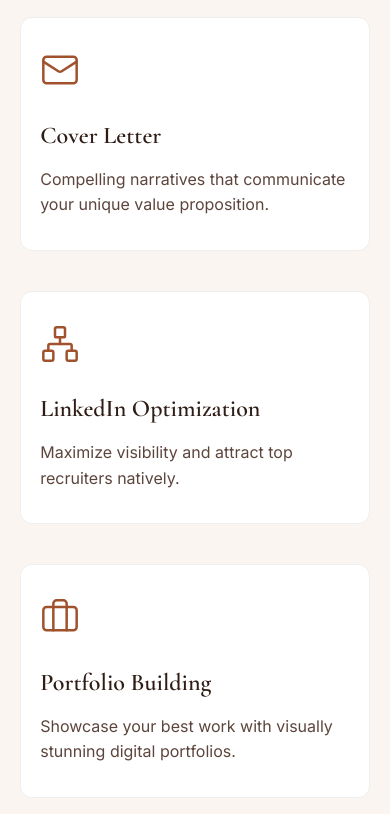
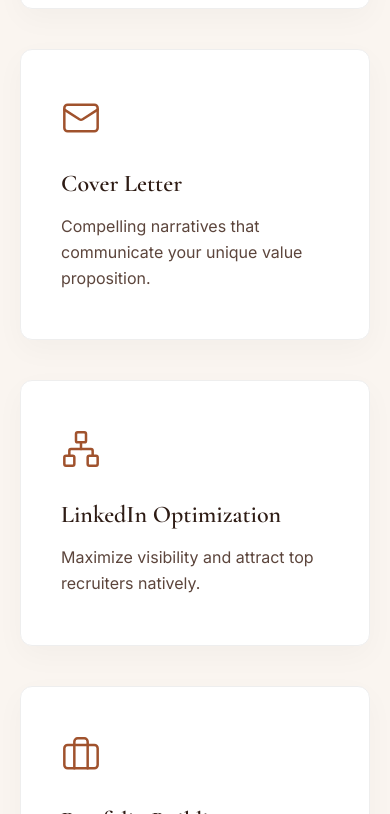
Before and after one commit to halaae/forge-digital, a React (Vite) app: page / in a window 390 px wide. Shown: the part 1210-2024 px from the top of the page. Built offline with nearby package versions, Linux system fonts and the light colour scheme.

Commit message:
Add responsive raw javascript 3D tracking physics

```diff
--- a/src/App.css
+++ b/src/App.css
@@ -199,26 +199,23 @@
   margin-top: 5rem;
 }
 
-.service-card {
+.service-card-interactive {
   padding: 3rem 2.5rem;
   background: var(--bg-light);
   border: 1px solid #eee;
   border-radius: 12px;
   text-align: left;
-  transition: var(--transition);
   transform-style: preserve-3d;
-  perspective: 1000px;
+  will-change: transform;
+  height: 100%;
 }
 
-.service-card:nth-child(1) { transition-delay: 0.1s; }
-.service-card:nth-child(2) { transition-delay: 0.2s; }
-.service-card:nth-child(3) { transition-delay: 0.3s; }
-.service-card:nth-child(4) { transition-delay: 0.4s; }
+.service-card-interactive:hover {
+  border-color: var(--brand);
+}
 
-.service-card:hover {
-  transform: translateY(-15px) rotateX(5deg) rotateY(-5deg);
-  box-shadow: -10px 25px 40px rgba(160, 82, 45, 0.15);
-  border-color: var(--brand);
+.card-interior {
+  pointer-events: none;
 }
 
 .service-icon {
@@ -226,12 +223,12 @@
   margin-bottom: 1.5rem;
 }
 
-.service-card h3 {
+.service-card-interactive h3 {
   font-size: 1.5rem;
   margin-bottom: 1rem;
 }
 
-.service-card p {
+.service-card-interactive p {
   color: var(--text-secondary);
   font-size: 1rem;
   line-height: 1.6;
--- a/src/components/Services.jsx
+++ b/src/components/Services.jsx
@@ -1,5 +1,51 @@
-import React from 'react';
+import React, { useState, useRef } from 'react';
 import { FileText, Mail, Briefcase, Network } from 'lucide-react';
+
+const InteractiveCard = ({ icon, title, desc }) => {
+  const cardRef = useRef(null);
+  const [rotation, setRotation] = useState({ x: 0, y: 0 });
+  const [isHovered, setIsHovered] = useState(false);
+
+  const handleMouseMove = (e) => {
+    if (!cardRef.current) return;
+    const rect = cardRef.current.getBoundingClientRect();
+    const width = rect.width;
+    const height = rect.height;
+    const mouseX = e.clientX - rect.left - width / 2;
+    const mouseY = e.clientY - rect.top - height / 2;
+
+    const rotateY = (mouseX / (width / 2)) * 12;
+    const rotateX = -(mouseY / (height / 2)) * 12;
+
+    setRotation({ x: rotateX, y: rotateY });
+  };
+
+  const handleMouseLeave = () => {
+    setIsHovered(false);
+    setRotation({ x: 0, y: 0 });
+  };
+
+  return (
+    <div
+      className="service-card-interactive"
+      ref={cardRef}
+      onMouseEnter={() => setIsHovered(true)}
+      onMouseMove={handleMouseMove}
+      onMouseLeave={handleMouseLeave}
+      style={{
+        transform: `perspective(1000px) rotateX(${rotation.x}deg) rotateY(${rotation.y}deg) scale3d(${isHovered ? 1.02 : 1}, ${isHovered ? 1.02 : 1}, ${isHovered ? 1.02 : 1})`,
+        transition: isHovered ? 'transform 0.1s cubic-bezier(0.25, 0.46, 0.45, 0.94)' : 'transform 0.5s cubic-bezier(0.25, 0.46, 0.45, 0.94)',
+        boxShadow: isHovered ? `0 20px 40px rgba(160, 82, 45, 0.15)` : '0 10px 30px rgba(0,0,0,0.03)'
+      }}
+    >
+      <div className="card-interior" style={{ transform: isHovered ? 'translateZ(40px)' : 'translateZ(0)', transition: 'transform 0.3s ease-out', transformStyle: 'preserve-3d' }}>
+        <div className="service-icon">{icon}</div>
+        <h3>{title}</h3>
+        <p>{desc}</p>
+      </div>
+    </div>
+  );
+};
 
 export default function Services() {
   const services = [
@@ -37,10 +83,8 @@
 
         <div className="services-grid">
           {services.map((svc, i) => (
-            <div className="service-card reveal" style={{ transitionDelay: `${i * 0.1}s` }} key={i}>
-              <div className="service-icon">{svc.icon}</div>
-              <h3>{svc.title}</h3>
-              <p>{svc.desc}</p>
+            <div className="reveal" style={{ transitionDelay: `${i * 0.1}s`, perspective: '1000px' }} key={i}>
+               <InteractiveCard icon={svc.icon} title={svc.title} desc={svc.desc} />
             </div>
           ))}
         </div>
```
